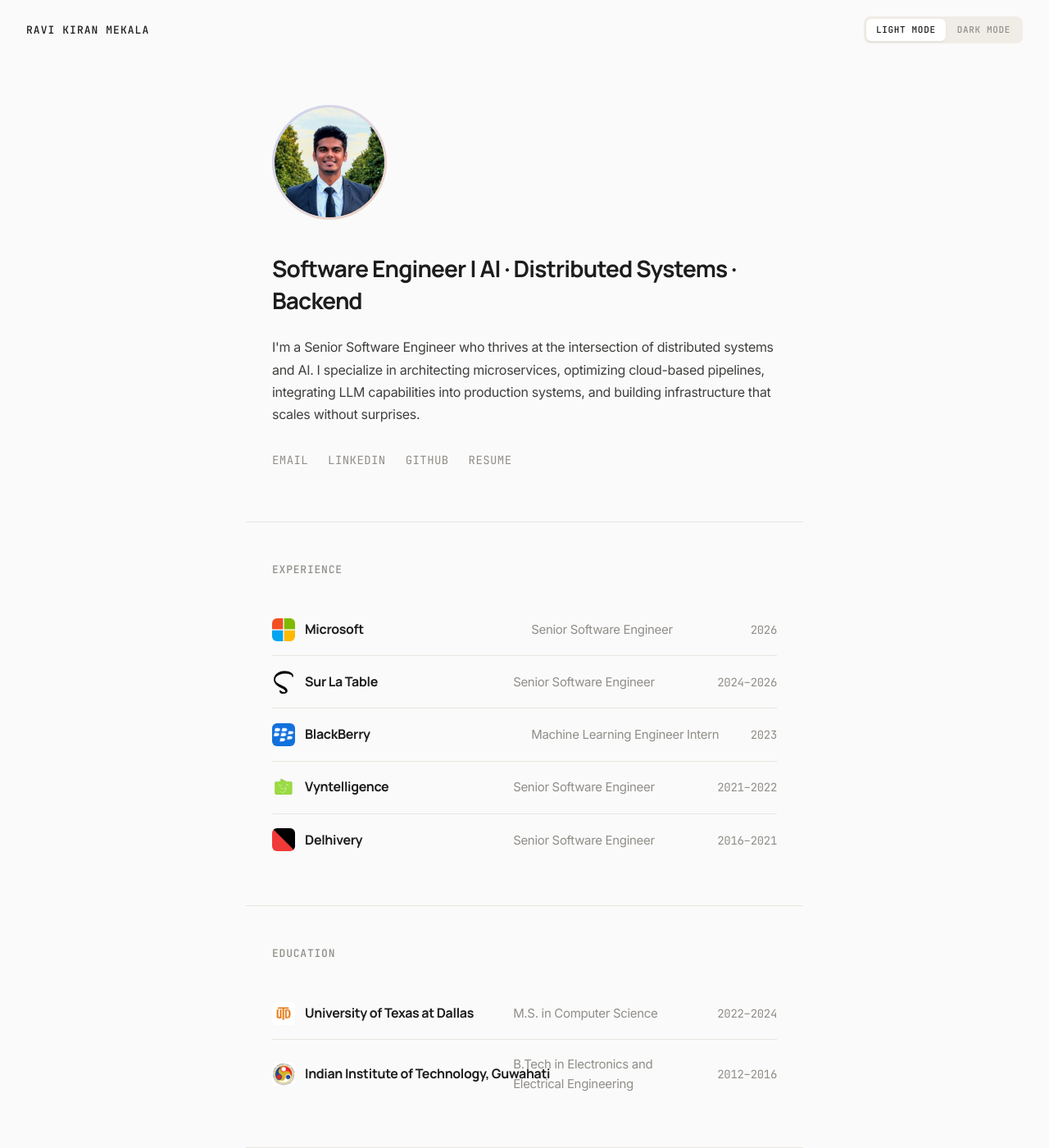
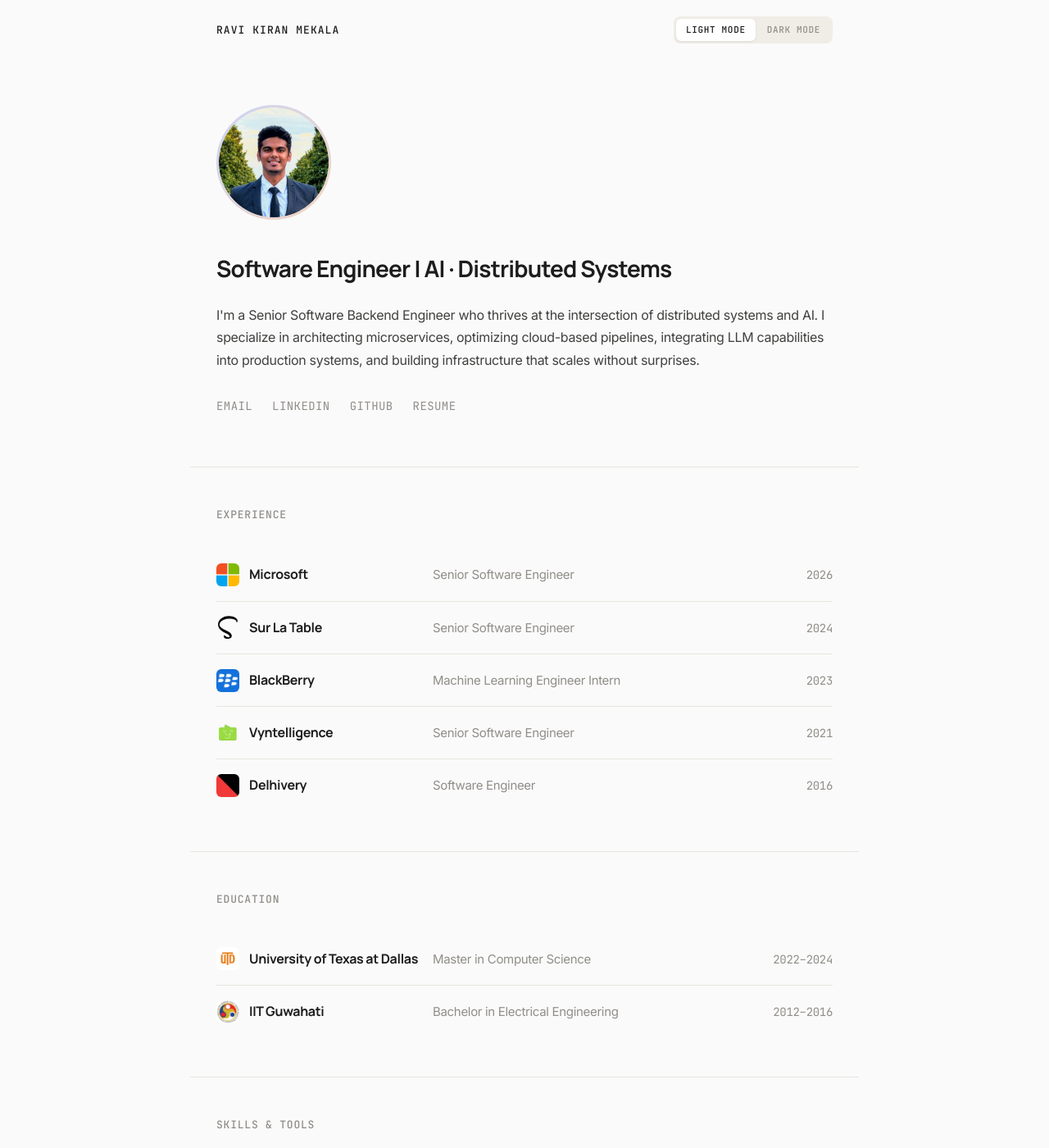
Before and after one commit to ravikiran-mekala/ravikiran-mekala.github.io, a Jekyll site: the page built from index.html, in a window 1280 px wide and 1400 px high. Shown: the whole window at 82% size. Built offline with Jekyll 4.4.1, drawn with Linux system fonts in a browser that asks for light colours.

Commit message:
Fix alignment, widen layout, update content, fix dark mode icons
1. Center header (name + toggle) within max-width container
2. Update heading to 'Software Engineer | AI . Distributed Systems'
   and bio to 'Senior Software Backend Engineer'
3. Expand layout width by 20% (680px -> 816px)
4. Fix table column alignment with fixed 240px name column
   - Experience: show only starting year
   - Education: 'IIT Guwahati', 'Master in Computer Science',
     'Bachelor in Electrical Engineering'
   - Delhivery: 'Software Engineer' (not Senior)
5. Remove hover dimming on experience/education rows
6. Dark mode: give all table icons white background for visibility

Co-Authored-By: Claude Opus 4.6 (1M context) <noreply@anthropic.com>

```diff
--- a/_data/education.yml
+++ b/_data/education.yml
@@ -1,9 +1,9 @@
 - institution: University of Texas at Dallas
-  degree: M.S. in Computer Science
+  degree: Master in Computer Science
   period: "2022–2024"
   icon: /assets/img/logos/utdallas.png
 
-- institution: Indian Institute of Technology, Guwahati
-  degree: B.Tech in Electronics and Electrical Engineering
+- institution: IIT Guwahati
+  degree: Bachelor in Electrical Engineering
   period: "2012–2016"
   icon: /assets/img/logos/iitg.png
--- a/assets/css/style.css
+++ b/assets/css/style.css
@@ -80,6 +80,8 @@ img { max-width: 100%; display: block; }
   align-items: center;
   justify-content: space-between;
   padding: 1.25rem 2rem;
+  max-width: 816px;
+  margin: 0 auto;
   background: var(--bg-header);
   backdrop-filter: blur(10px);
   -webkit-backdrop-filter: blur(10px);
@@ -139,7 +141,7 @@ img { max-width: 100%; display: block; }
 /* === Intro === */
 .intro {
   padding: 8rem 2rem 4rem;
-  max-width: 680px;
+  max-width: 816px;
   margin: 0 auto;
 }
 
@@ -209,7 +211,7 @@ img { max-width: 100%; display: block; }
 /* === Sections === */
 .section {
   padding: 3rem 2rem;
-  max-width: 680px;
+  max-width: 816px;
   margin: 0 auto;
   border-top: 1px solid var(--border-light);
   transition: border-color 0.3s ease;
@@ -235,12 +237,12 @@ img { max-width: 100%; display: block; }
 
 .table-row {
   display: grid;
-  grid-template-columns: minmax(180px, 1.2fr) 1fr auto;
+  grid-template-columns: 240px 1fr auto;
   align-items: center;
   padding: 1.1rem 0;
   border-bottom: 1px solid var(--border-light);
   gap: 1.5rem;
-  transition: opacity 0.3s ease, border-color 0.3s ease;
+  transition: border-color 0.3s ease;
 }
 
 .table-row:last-child {
@@ -294,14 +296,6 @@ img { max-width: 100%; display: block; }
   transition: color 0.3s ease;
 }
 
-/* Hover dimming */
-.table-list:hover .table-row {
-  opacity: 0.4;
-}
-
-.table-list:hover .table-row:hover {
-  opacity: 1;
-}
 
 /* === Skills === */
 .skills-group {
@@ -348,7 +342,7 @@ img { max-width: 100%; display: block; }
 /* === Footer === */
 .site-footer {
   padding: 2rem;
-  max-width: 680px;
+  max-width: 816px;
   margin: 0 auto;
   border-top: 1px solid var(--border-light);
   transition: border-color 0.3s ease;
@@ -390,6 +384,13 @@ img { max-width: 100%; display: block; }
   font-size: 13px;
   color: var(--text-muted);
   transition: color 0.3s ease;
+}
+
+/* Dark mode icon visibility fix */
+[data-theme="dark"] .table-icon {
+  background: rgba(255, 255, 255, 0.9);
+  padding: 2px;
+  border-radius: 6px;
 }
 
 /* === Subtle Page Load Animation === */
--- a/index.html
+++ b/index.html
@@ -16,9 +16,9 @@ layout: default
   <div class="intro-avatar-wrapper">
     <img src="{{ site.logo }}" alt="Ravi Kiran Mekala" class="intro-avatar">
   </div>
-  <h1 class="intro-heading">Software Engineer | AI · Distributed Systems · Backend</h1>
+  <h1 class="intro-heading">Software Engineer | AI · Distributed Systems</h1>
   <div class="intro-bio">
-    <p>I'm a Senior Software Engineer who thrives at the intersection of distributed systems and AI. I specialize in architecting microservices, optimizing cloud-based pipelines, integrating LLM capabilities into production systems, and building infrastructure that scales without surprises.</p>
+    <p>I'm a Senior Software Backend Engineer who thrives at the intersection of distributed systems and AI. I specialize in architecting microservices, optimizing cloud-based pipelines, integrating LLM capabilities into production systems, and building infrastructure that scales without surprises.</p>
   </div>
   <div class="intro-links">
     <a href="mailto:{{ site.email }}">Email</a>
```
Also changed, not shown: _data/experience.yml (+4 -14 lines).
